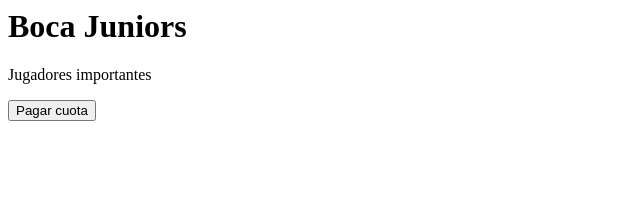
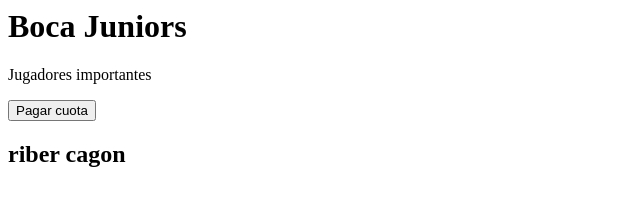
Before and after one commit to herpall/gitdesdevsstudiocode, a plain HTML site: page index.html in a window 1280 px wide. Shown: the whole page, without its empty margins (0-640 px from the left). Drawn offline with Linux system fonts and the light colour scheme.

Commit message:
agregue h2

```diff
--- a/index.html
+++ b/index.html
@@ -5,6 +5,8 @@
 <p>Jugadores importantes</p>
 
 <button>Pagar cuota</button>
+<h2>riber cagon</h2>
+
 </body>
 
 
```
